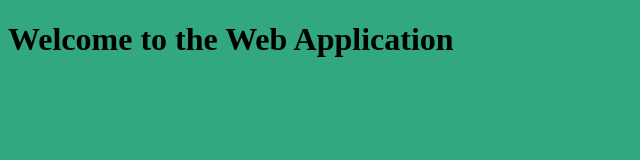
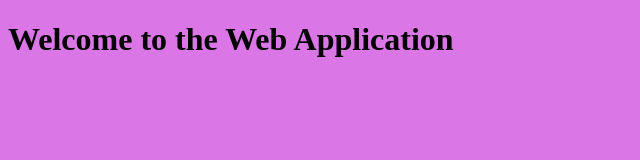
Before and after one commit to Poojathentu/web-app-build, a plain HTML site: page index.html in a window 1280 px wide. Shown: the whole page, without its empty margins (0-640 px from the left). Drawn offline with Linux system fonts and the light colour scheme.

Commit message:
Update index.html

```diff
--- a/index.html
+++ b/index.html
@@ -7,7 +7,7 @@
 
 <style>
     body {
-        background-color: #32a87f; /* New background color */
+        background-color: #db76e6; /* New background color */
     }
 </style>
 
```
